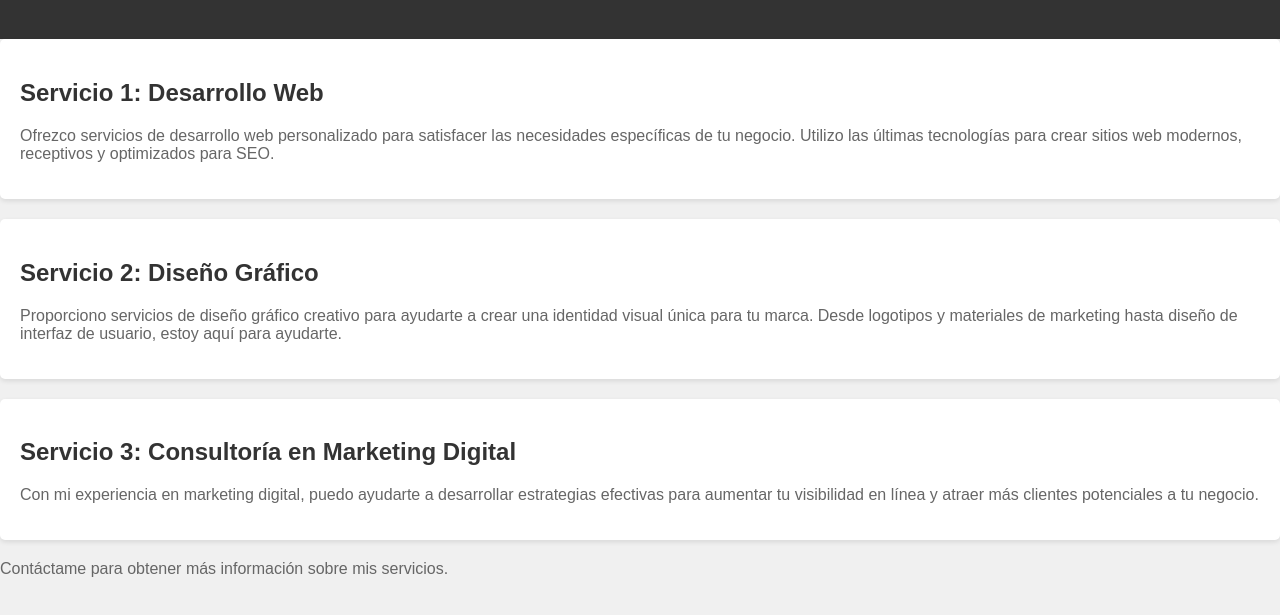
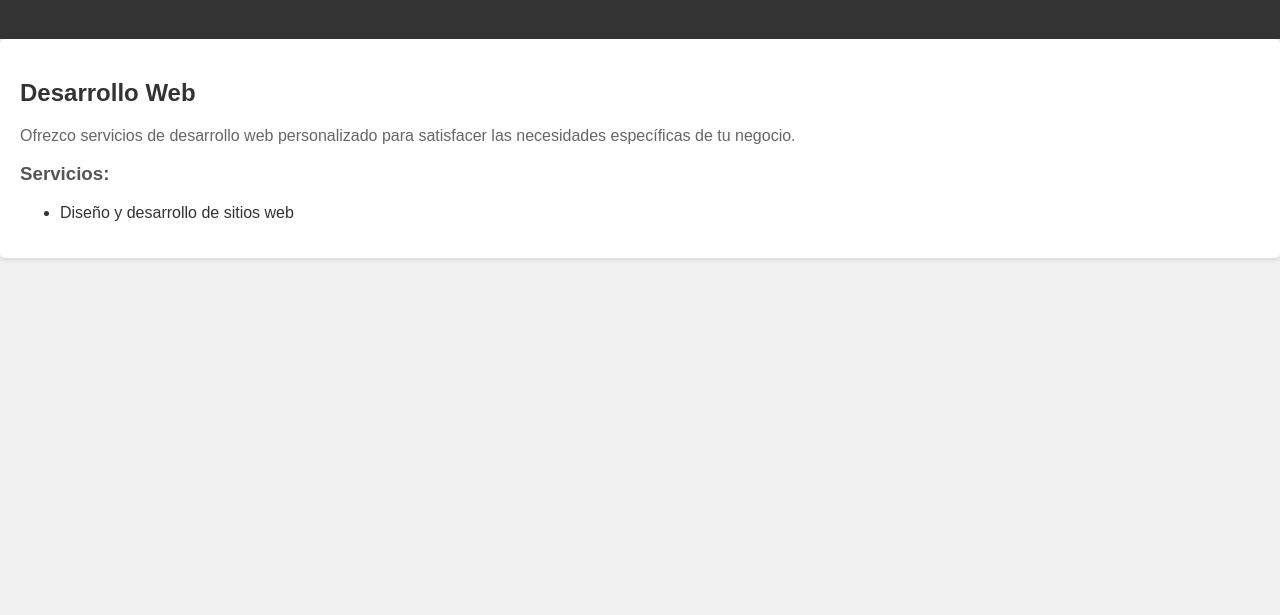
Before and after one commit to santifaav/index, a plain HTML site: page index.html in a window 1280 px wide. Shown: the part 81-696 px from the top of the page. Drawn offline with Linux system fonts and the light colour scheme.

Commit message:
Update index.html

```diff
--- a/index.html
+++ b/index.html
@@ -4,13 +4,13 @@
     <meta charset="UTF-8">
     <meta name="viewport" content="width=device-width, initial-scale=1.0">
     <title>Servicios que Ofrezco</title>
-    <!-- Aquí puedes enlazar tu archivo CSS si lo tienes -->
     <style>
         body {
             font-family: Arial, sans-serif;
             margin: 0;
             padding: 0;
             background-color: #f0f0f0;
+            color: #333;
         }
         header {
             background-color: #333;
@@ -28,6 +28,9 @@
         h2 {
             color: #333;
         }
+        h3 {
+            color: #555;
+        }
         p {
             color: #666;
         }
@@ -38,20 +41,8 @@
         <h1>Servicios que Ofrezco</h1>
     </header>
     <section>
-        <h2>Servicio 1: Desarrollo Web</h2>
-        <p>Ofrezco servicios de desarrollo web personalizado para satisfacer las necesidades específicas de tu negocio. Utilizo las últimas tecnologías para crear sitios web modernos, receptivos y optimizados para SEO.</p>
-    </section>
-    <section>
-        <h2>Servicio 2: Diseño Gráfico</h2>
-        <p>Proporciono servicios de diseño gráfico creativo para ayudarte a crear una identidad visual única para tu marca. Desde logotipos y materiales de marketing hasta diseño de interfaz de usuario, estoy aquí para ayudarte.</p>
-    </section>
-    <section>
-        <h2>Servicio 3: Consultoría en Marketing Digital</h2>
-        <p>Con mi experiencia en marketing digital, puedo ayudarte a desarrollar estrategias efectivas para aumentar tu visibilidad en línea y atraer más clientes potenciales a tu negocio.</p>
-    </section>
-    <!-- Puedes agregar más secciones para describir otros servicios -->
-    <footer>
-        <p>Contáctame para obtener más información sobre mis servicios.</p>
-    </footer>
-</body>
-</html>
+        <h2>Desarrollo Web</h2>
+        <p>Ofrezco servicios de desarrollo web personalizado para satisfacer las necesidades específicas de tu negocio.</p>
+        <h3>Servicios:</h3>
+        <ul>
+            <li>Diseño y desarrollo de sitios web</li>
```
